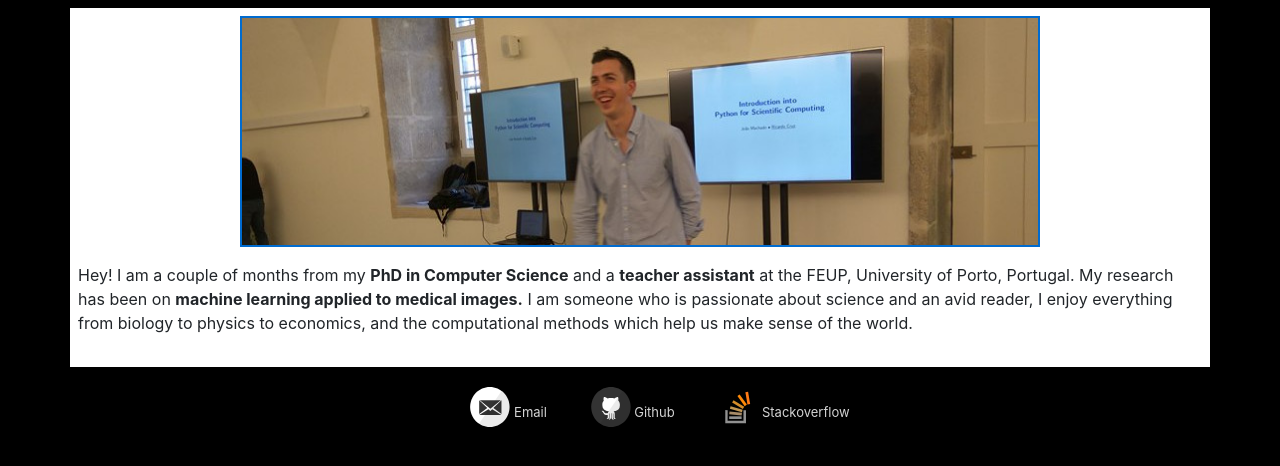
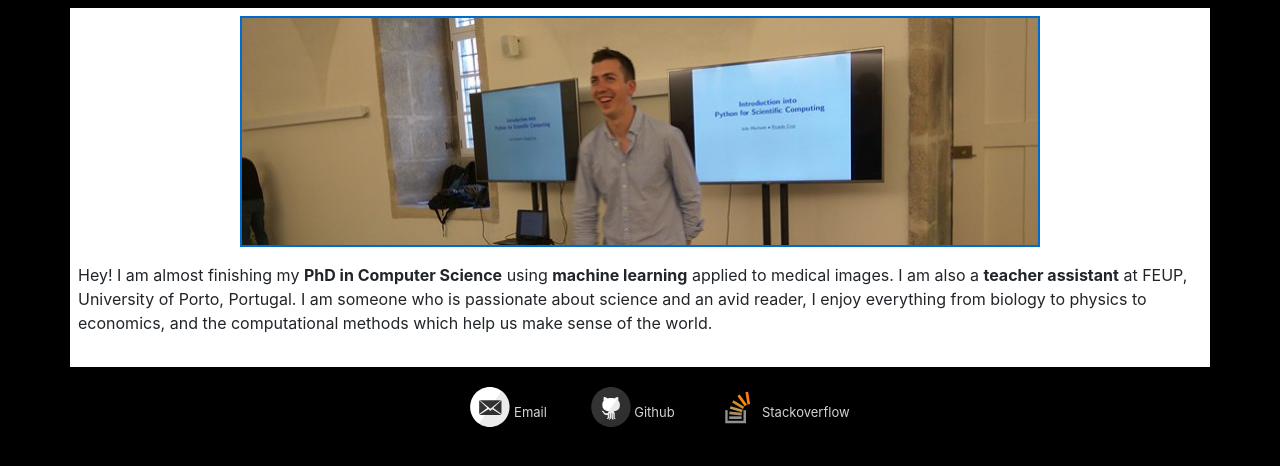
Before and after one commit to rpmcruz/rpmcruz.github.io, a Jekyll site: the page built from index.html, in a window 1280 px wide, cut to the strip 138-604 px from the top of the page. Built offline with Jekyll 4.4.1, drawn with Linux system fonts in a browser that asks for light colours.

Commit message:
Improved intro text a little bit.

```diff
--- a/index.html
+++ b/index.html
@@ -5,4 +5,4 @@ active: about
 ---
 <center><a href="https://www.youtube.com/watch?v=klr1z1EJ1yY"><img class="mb-3 img-fluid" style="border:2px solid #006bcf" src="imgs/lecture.jpg" width="800" height="228" /></a></center>
 
-<p>Hey! I am a couple of months from my <b>PhD in Computer Science</b> and a <b>teacher assistant</b> at the FEUP, University of Porto, Portugal. My research has been on <b>machine learning applied to medical images.</b> I am someone who is passionate about science and an avid reader, I enjoy everything from biology to physics to economics, and the computational methods which help us make sense of the world.</p>
+<p>Hey! I am almost finishing my <b>PhD in Computer Science</b> using <b>machine learning</b> applied to medical images. I am also a <b>teacher assistant</b> at FEUP, University of Porto, Portugal. I am someone who is passionate about science and an avid reader, I enjoy everything from biology to physics to economics, and the computational methods which help us make sense of the world.</p>
```
